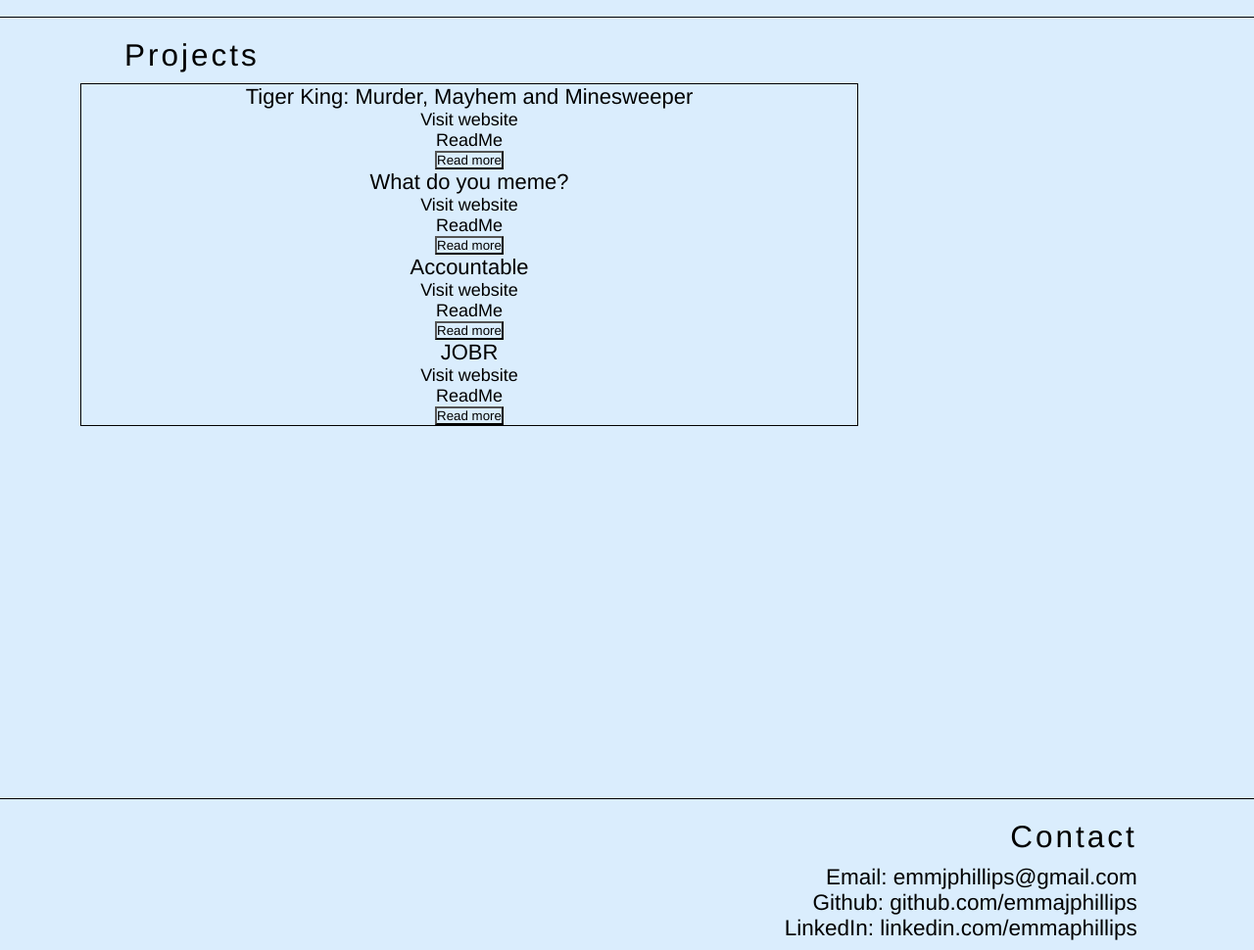
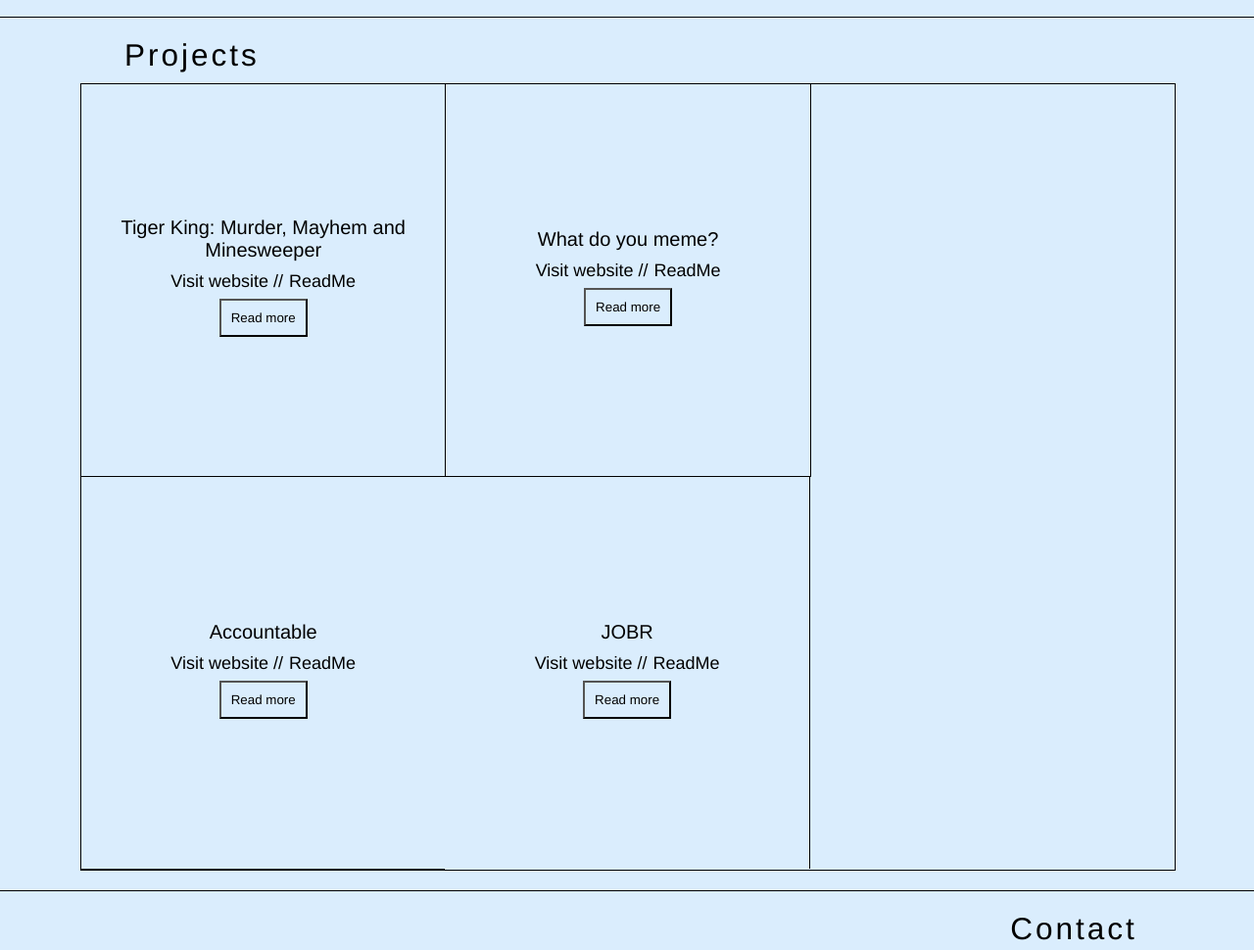
Before and after one commit to emmajphillips/portfolio, a plain HTML site: page index.html in a window 1280 px wide. Shown: the part 1712-2682 px from the top of the page at 98% size. Drawn offline with nearby package versions, Linux system fonts and the light colour scheme.

Commit message:
cleaned up styling for projects section across different media queries

```diff
--- a/scripts/index.js
+++ b/scripts/index.js
@@ -3,25 +3,25 @@ function init() {
   const projects = [
     {
       name: 'Tiger King: Murder, Mayhem and Minesweeper',
-      description: 'Individual project across one week, tasked with building a Tiger King-themed Minesweeper using HTML, CSS and vanillaJS',
+      description: 'Tiger King-themed game of Minesweeper using HTML, CSS and vanillaJS',
       link: 'https://emmajphillips.github.io/sei-project-one/',
       readme: 'https://github.com/emmajphillips/sei-project-one'
     },
     {
       name: 'What do you meme?',
-      description: '48-hour hackathon to create a GIF generator using the GIPHY API using React, SASS and Bulma. Completed through paired programming',
+      description: '48-hour hackathon to create a GIF generator using the GIPHY API using React, SASS and Bulma',
       link: 'https://what-do-you-meme.netlify.app/',
       readme: 'https://github.com/emmajphillips/sei-project-two'
     },
     {
       name: 'Accountable',
-      description: 'Group project to produce a full-stack application within one week using MongoDB, Node, Express.js and React. We assembled an expense sharing app similar to Splitwise that enabled more social interaction between users and allowed them to transfer funds directly between accounts. Oversaw user models in back-end and account pages in front-end application',
+      description: 'Group project to produce an \'improved Splitwise\' within one week using MongoDB, Node, Express.js and React',
       link: 'https://splitexpenses.herokuapp.com/',
       readme: 'https://github.com/emmajphillips/sei-group-project-3'
     },
     {
       name: 'JOBR',
-      description: 'Week-long group project utilising React, Django, Python and Semantic UI to create a job application tracker, implementing a kanban board through HTML5 Drag and Drop along with tasks, resources and contacts pages to better organise the job search. Handled CRUD actions for jobs and job status in database as well as front-end',
+      description: 'A job application tracker',
       link: 'https://jobeur.herokuapp.com',
       readme: 'https://github.com/emmajphillips/sei-project-4'
     }
@@ -33,10 +33,11 @@ function init() {
   projects.map(proj => {
     const project = document.createElement('div')
     const title = document.createElement('h3')
-    const description = document.createElement('p')
+    const links = document.createElement('div')
     const website = document.createElement('a')
     const readme = document.createElement('a')
     const button = document.createElement('button')
+    const description = document.createElement('p')
 
     title.textContent = proj.name
     description.textContent = proj.description
@@ -47,11 +48,14 @@ function init() {
     button.textContent = 'Read more'
 
     project.classList.add('project')
+    description.classList.add('hidden')
+    links.classList.add('links')
+
     project.appendChild(title)
-    project.appendChild(website)
-    project.appendChild(readme)
+    links.appendChild(website)
+    links.appendChild(readme)
+    project.appendChild(links)
     project.appendChild(button)
-    description.classList.add('hidden')
     project.appendChild(description)
 
     projectsContainer.appendChild(project)
--- a/styles/desktop.scss
+++ b/styles/desktop.scss
@@ -51,8 +51,18 @@
       margin: 0 auto 0.5rem 8%;
     }
     div.projects-wrapper {
-      max-width: 44em;
+      width: 90%;
       margin: 0 auto 0 5%;
+      div.project {
+        max-width: calc(26.2% - 1px);
+        &:nth-child(2), &:nth-child(4) {
+          border-right: 1px solid #000;
+        }
+        &:nth-child(3) {
+          border-right: none;
+          border-bottom: 1px solid #000 !important;
+        }
+      }
     }
   }
 }
--- a/styles/mobile.scss
+++ b/styles/mobile.scss
@@ -37,7 +37,7 @@ section.section {
   font-size: 18px;
   .heading {
     font-size: 1.75em;
-    margin-bottom: 1rem;
+    margin: 2rem 0 1rem;
     padding-left: 0.25em;
     letter-spacing: 3px;
   }
@@ -78,19 +78,44 @@ div.technologies {
 
 // * Projects section
 div.projects-wrapper {
+  display: flex;
+  flex-wrap: wrap;
   border: 1px solid #000;
   width: 100%;
   div.project {
     display: flex;
     flex-direction: column;
+    justify-content: center;
     align-items: center;
-    text-align: justify;
+    width: 100%;
+    height: 40vh;
+    padding: 2rem;
+    border-bottom: 1px solid #000;
+    &:nth-child(4) {
+      border-bottom: none;
+    }
     h3 {
-      font-size: 22px;
+      font-size: 20px;
+      text-align: center;
+      margin-bottom: 0.5rem;
+    }
+    .links > a {
+      padding: 3px;
+      &:first-child::after {
+      content: "  //";
+    }
+  }
+    p {
+      text-align: justify;
+      width: 80%;
+      transition: 1s ease-in;
+    }
+    button {
+      margin: 0.5em;
+      padding: 10px;
     }
   }
 }
-
 // * Contact section
 section.contact {
   border-bottom: transparent;
--- a/styles/tablet.scss
+++ b/styles/tablet.scss
@@ -19,8 +19,17 @@
     }
   }
 
-  // * Projects section
-  div.projects-wrapper > article.project {
-    width: 42%;
+  div.project {
+    max-width: calc(41.96% - 1px);
+    // margin: auto;
+    &:nth-child(1), &:nth-child(3) {
+      border-right: 1px solid #000;
+    }
+    &:nth-child(3) {
+      border-bottom: none !important;
+    }
+    p {
+      margin: 0;
+    }
   }
 }
```
Also changed, not shown: styles/main.css, 1 other file.
